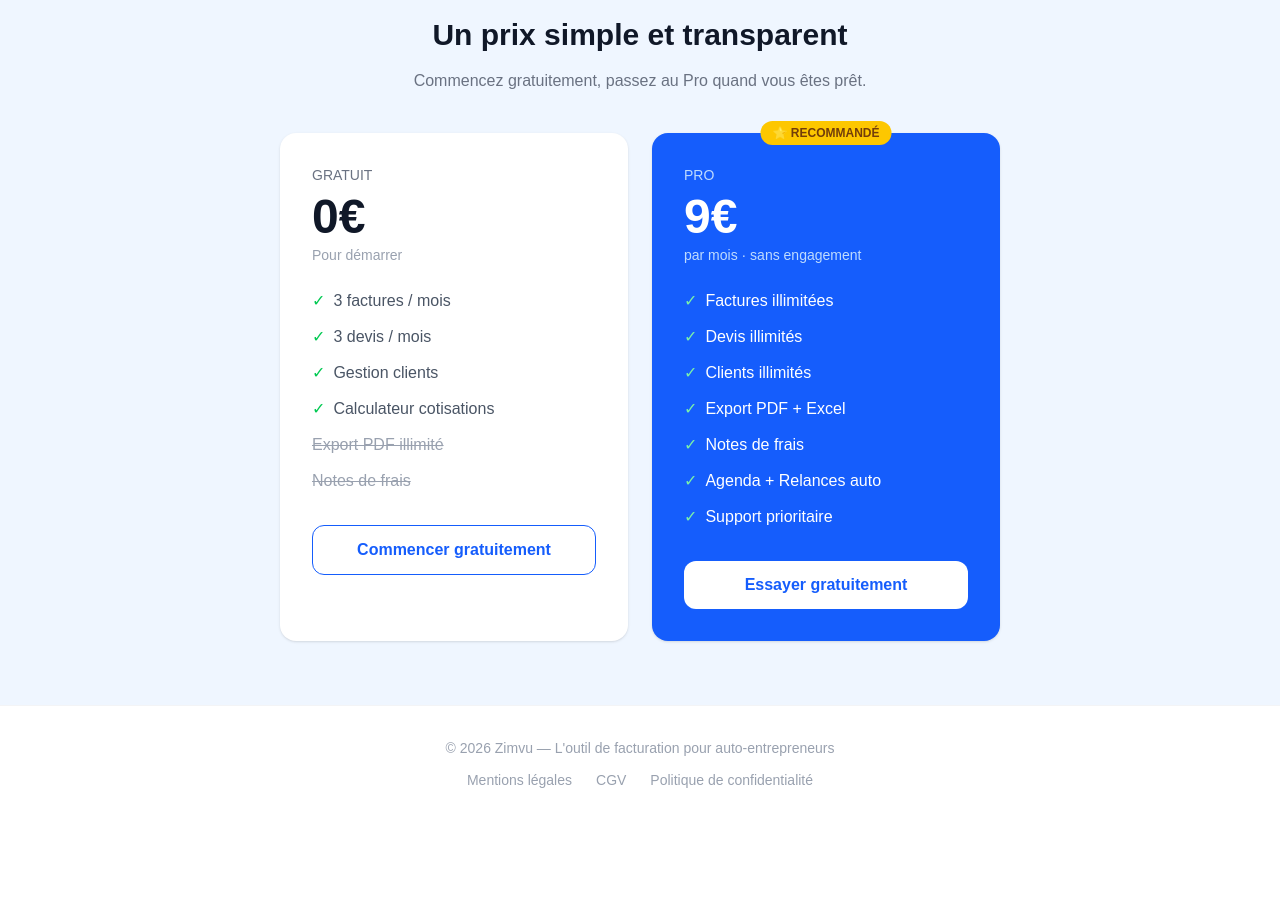
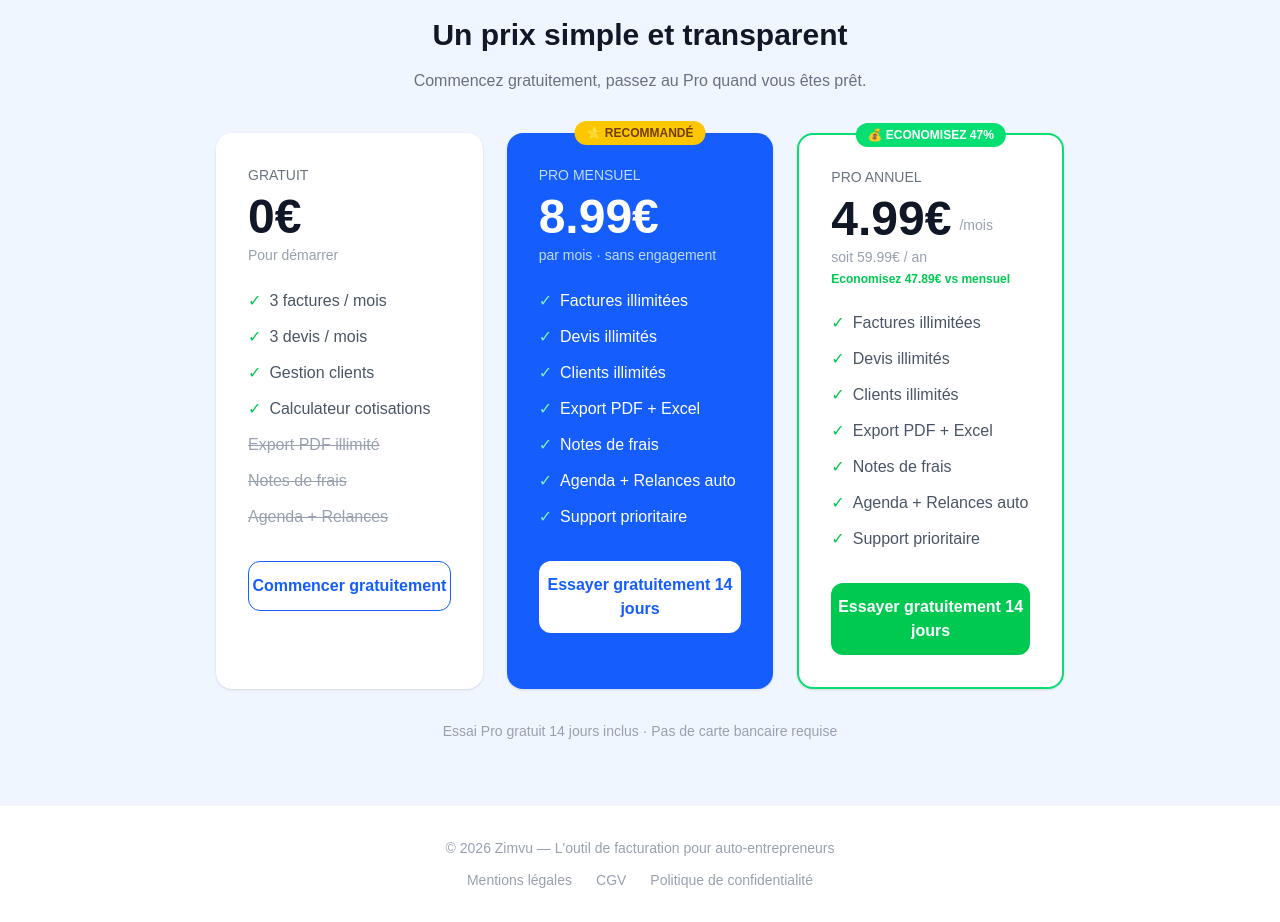
Before and after one commit to devfactapp/zimvu, a Next.js app: page / in a window 1280 px wide. Shown: the part 1340-2262 px from the top of the page. Before the commit the page ends 2162 px from the top, so only its background shows below. Built offline with nearby package versions, Linux system fonts and the light colour scheme.

Commit message:
Section prix 3 plans Gratuit Pro Mensuel Pro Annuel

```diff
--- a/app/page.js
+++ b/app/page.js
@@ -215,10 +215,12 @@ const { error: profilError } = await supabase.from('profils').upsert([{
 
       {/* Prix */}
       <div className="bg-blue-50 py-16">
-        <div className="max-w-3xl mx-auto px-6 text-center">
+        <div className="max-w-4xl mx-auto px-6 text-center">
           <h3 className="text-3xl font-bold text-gray-900 mb-4">Un prix simple et transparent</h3>
           <p className="text-gray-500 mb-10">Commencez gratuitement, passez au Pro quand vous êtes prêt.</p>
-          <div className="grid grid-cols-1 md:grid-cols-2 gap-6">
+          <div className="grid grid-cols-1 md:grid-cols-3 gap-6">
+
+            {/* Gratuit */}
             <div className="bg-white rounded-2xl shadow p-8 text-left">
               <p className="text-gray-500 text-sm font-medium mb-2">GRATUIT</p>
               <p className="text-5xl font-bold text-gray-900 mb-1">0€</p>
@@ -230,18 +232,21 @@ const { error: profilError } = await supabase.from('profils').upsert([{
                 <li className="flex items-center gap-2 text-gray-600"><span className="text-green-500">✓</span> Calculateur cotisations</li>
                 <li className="flex items-center gap-2 text-gray-400 line-through">Export PDF illimité</li>
                 <li className="flex items-center gap-2 text-gray-400 line-through">Notes de frais</li>
+                <li className="flex items-center gap-2 text-gray-400 line-through">Agenda + Relances</li>
               </ul>
               <button onClick={() => { setShowAuth(true); setIsSignUp(true) }}
                 className="w-full border border-blue-600 text-blue-600 hover:bg-blue-50 py-3 rounded-xl font-semibold">
                 Commencer gratuitement
               </button>
             </div>
+
+            {/* Pro Mensuel */}
             <div className="bg-blue-600 rounded-2xl shadow p-8 text-left relative">
-              <div className="absolute -top-3 left-1/2 -translate-x-1/2 bg-yellow-400 text-yellow-900 text-xs font-bold px-3 py-1 rounded-full">
+              <div className="absolute -top-3 left-1/2 -translate-x-1/2 bg-yellow-400 text-yellow-900 text-xs font-bold px-3 py-1 rounded-full whitespace-nowrap">
                 ⭐ RECOMMANDÉ
               </div>
-              <p className="text-blue-200 text-sm font-medium mb-2">PRO</p>
-              <p className="text-5xl font-bold text-white mb-1">9€</p>
+              <p className="text-blue-200 text-sm font-medium mb-2">PRO MENSUEL</p>
+              <p className="text-5xl font-bold text-white mb-1">8.99€</p>
               <p className="text-blue-200 text-sm mb-6">par mois · sans engagement</p>
               <ul className="space-y-3 mb-8">
                 <li className="flex items-center gap-2 text-white"><span className="text-green-300">✓</span> Factures illimitées</li>
@@ -254,10 +259,39 @@ const { error: profilError } = await supabase.from('profils').upsert([{
               </ul>
               <button onClick={() => { setShowAuth(true); setIsSignUp(true) }}
                 className="w-full bg-white text-blue-600 hover:bg-blue-50 py-3 rounded-xl font-semibold">
-                Essayer gratuitement
+                Essayer gratuitement 14 jours
               </button>
             </div>
+
+            {/* Pro Annuel */}
+            <div className="bg-white rounded-2xl shadow p-8 text-left relative border-2 border-green-400">
+              <div className="absolute -top-3 left-1/2 -translate-x-1/2 bg-green-400 text-white text-xs font-bold px-3 py-1 rounded-full whitespace-nowrap">
+                💰 ECONOMISEZ 47%
+              </div>
+              <p className="text-gray-500 text-sm font-medium mb-2">PRO ANNUEL</p>
+              <div className="flex items-end gap-2 mb-1">
+                <p className="text-5xl font-bold text-gray-900">4.99€</p>
+                <p className="text-gray-400 text-sm mb-2">/mois</p>
+              </div>
+              <p className="text-gray-400 text-sm mb-1">soit 59.99€ / an</p>
+              <p className="text-green-500 text-xs font-semibold mb-6">Economisez 47.89€ vs mensuel</p>
+              <ul className="space-y-3 mb-8">
+                <li className="flex items-center gap-2 text-gray-600"><span className="text-green-500">✓</span> Factures illimitées</li>
+                <li className="flex items-center gap-2 text-gray-600"><span className="text-green-500">✓</span> Devis illimités</li>
+                <li className="flex items-center gap-2 text-gray-600"><span className="text-green-500">✓</span> Clients illimités</li>
+                <li className="flex items-center gap-2 text-gray-600"><span className="text-green-500">✓</span> Export PDF + Excel</li>
+                <li className="flex items-center gap-2 text-gray-600"><span className="text-green-500">✓</span> Notes de frais</li>
+                <li className="flex items-center gap-2 text-gray-600"><span className="text-green-500">✓</span> Agenda + Relances auto</li>
+                <li className="flex items-center gap-2 text-gray-600"><span className="text-green-500">✓</span> Support prioritaire</li>
+              </ul>
+              <button onClick={() => { setShowAuth(true); setIsSignUp(true) }}
+                className="w-full bg-green-500 hover:bg-green-600 text-white py-3 rounded-xl font-semibold">
+                Essayer gratuitement 14 jours
+              </button>
+            </div>
+
           </div>
+          <p className="text-gray-400 text-sm mt-8">Essai Pro gratuit 14 jours inclus · Pas de carte bancaire requise</p>
         </div>
       </div>
 
```
